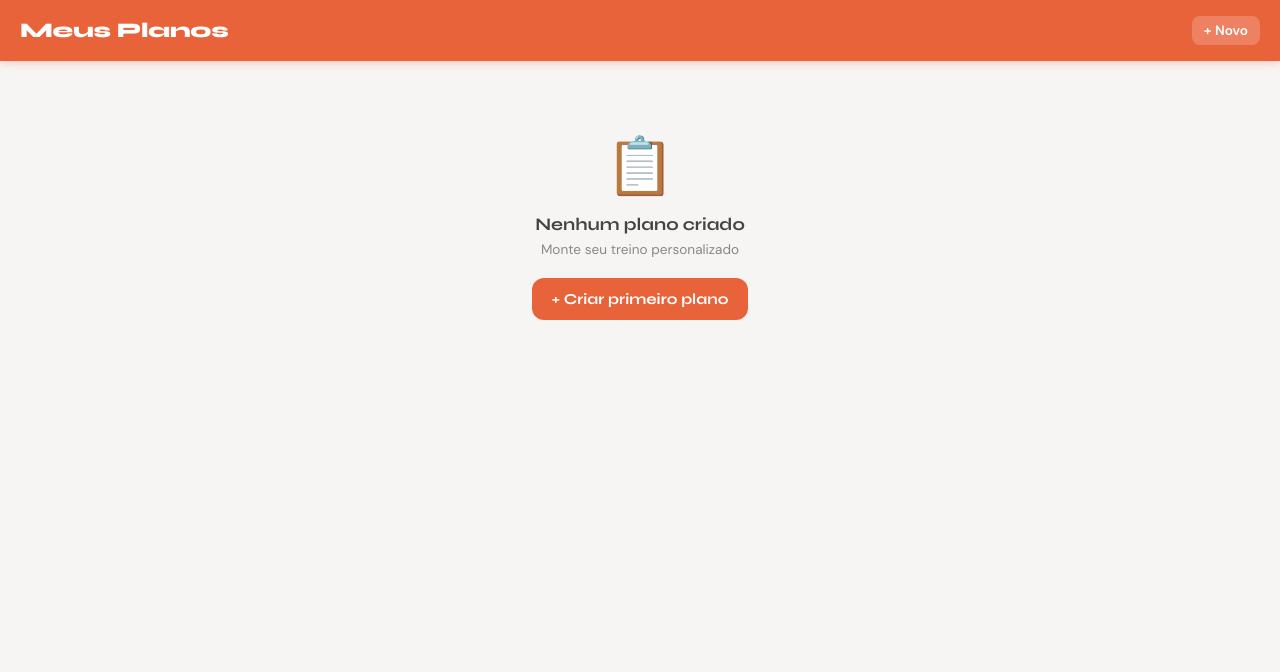
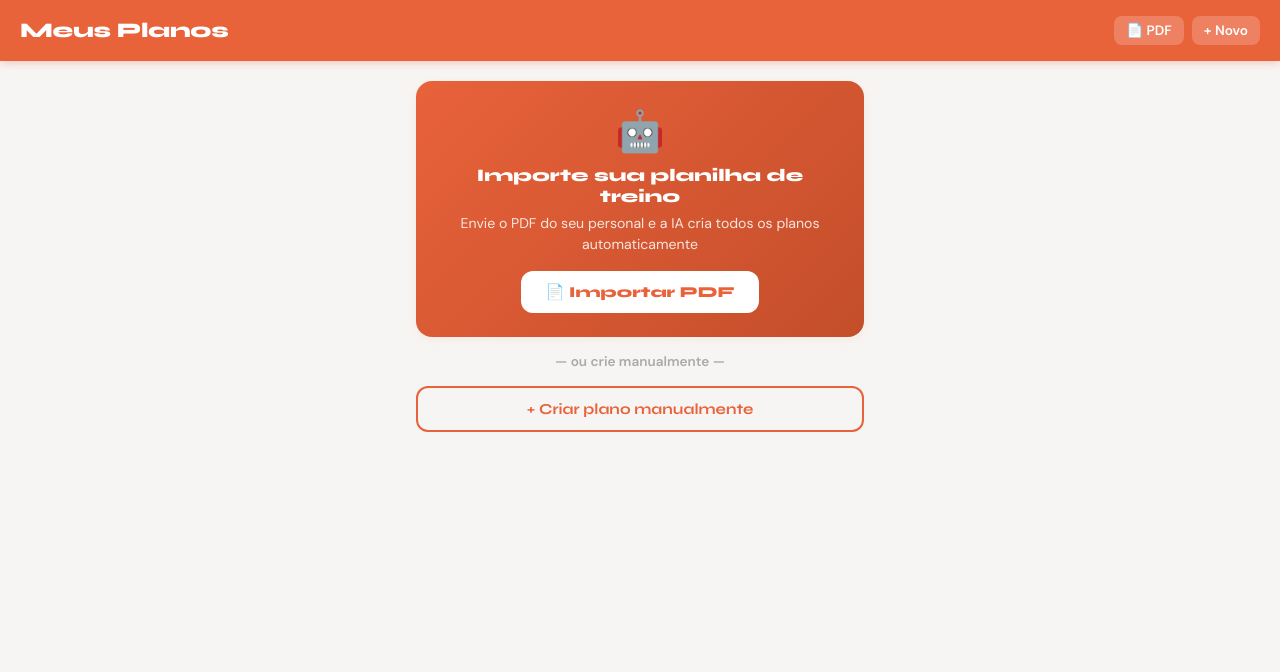
Before and after one commit to mavana1981-boop/trackmyfit, a Flask app: page /plans in a window 1280 px wide. Shown: the top 672 px of the page. Run offline with Flask 3, Linux system fonts and the light colour scheme; the visitor is signed in with stand-in values (Sample User, id 1); data comes from the database, SQL or seed files in the repository; data that the repository does not hold is empty; some libraries are stand-ins or nearby versions.

Commit message:
Atualizar o index.html

```diff
--- a/fittrack/templates/workouts/index.html
+++ b/fittrack/templates/workouts/index.html
@@ -5,6 +5,7 @@
 <div class="topbar">
     <h1>Meus Planos</h1>
     <div class="topbar-right">
+        <a href="{{ url_for('workouts.import_pdf') }}" class="topbar-btn">📄 PDF</a>
         <a href="{{ url_for('workouts.new') }}" class="topbar-btn">+ Novo</a>
     </div>
 </div>
@@ -12,7 +13,31 @@
 
 {% block content %}
 <div class="content">
-    {% if plans %}
+
+    <!-- Import PDF banner (shown when no plans exist) -->
+    {% if not plans %}
+    <div class="card" style="background: linear-gradient(135deg, var(--coral) 0%, #C44E2A 100%); border:none; margin-bottom:16px; text-align:center; padding:24px;">
+        <div style="font-size:2.5rem; margin-bottom:8px;">🤖</div>
+        <h3 style="font-family:'Syne',sans-serif; color:white; font-size:1.1rem; font-weight:800; margin-bottom:6px;">
+            Importe sua planilha de treino
+        </h3>
+        <p style="color:rgba(255,255,255,0.85); font-size:0.88rem; margin-bottom:16px; line-height:1.5;">
+            Envie o PDF do seu personal e a IA cria todos os planos automaticamente
+        </p>
+        <a href="{{ url_for('workouts.import_pdf') }}" class="btn" style="background:white; color:var(--coral); font-family:'Syne',sans-serif; font-weight:800; border-radius:12px; padding:12px 24px;">
+            📄 Importar PDF
+        </a>
+    </div>
+
+    <div style="text-align:center; margin:16px 0; color:#aaa; font-size:0.85rem; font-weight:600;">— ou crie manualmente —</div>
+
+    <a href="{{ url_for('workouts.new') }}" class="btn btn-outline btn-block" style="margin-bottom:20px;">
+        + Criar plano manualmente
+    </a>
+
+    {% else %}
+
+    <!-- Plans list -->
     {% for plan in plans %}
     <div class="card" style="margin-bottom:12px;">
         <div style="display:flex; justify-content:space-between; align-items:flex-start; margin-bottom:10px;">
@@ -27,7 +52,6 @@
         {% if plan.description %}
         <p style="font-size:0.88rem; color:#666; margin-bottom:10px; line-height:1.5;">{{ plan.description }}</p>
         {% endif %}
-            <!-- Exercises preview -->
         {% if plan.plan_exercises %}
         <div style="display:flex; flex-wrap:wrap; gap:6px; margin-bottom:12px;">
             {% for pe in plan.plan_exercises[:4] %}
@@ -47,13 +71,7 @@
         </div>
     </div>
     {% endfor %}
-    {% else %}
-        <div class="empty-state">
-            <div class="empty-icon">📋</div>
-            <div class="empty-title">Nenhum plano criado</div>
-            <p style="font-size:0.85rem; margin-top:6px; margin-bottom:20px; color:#888;">Monte seu treino personalizado</p>
-            <a href="{{ url_for('workouts.new') }}" class="btn btn-coral">+ Criar primeiro plano</a>
-        </div>
+
     {% endif %}
 </div>
 {% endblock %}
```
Lines whose indentation alone changed are shown as unchanged.
